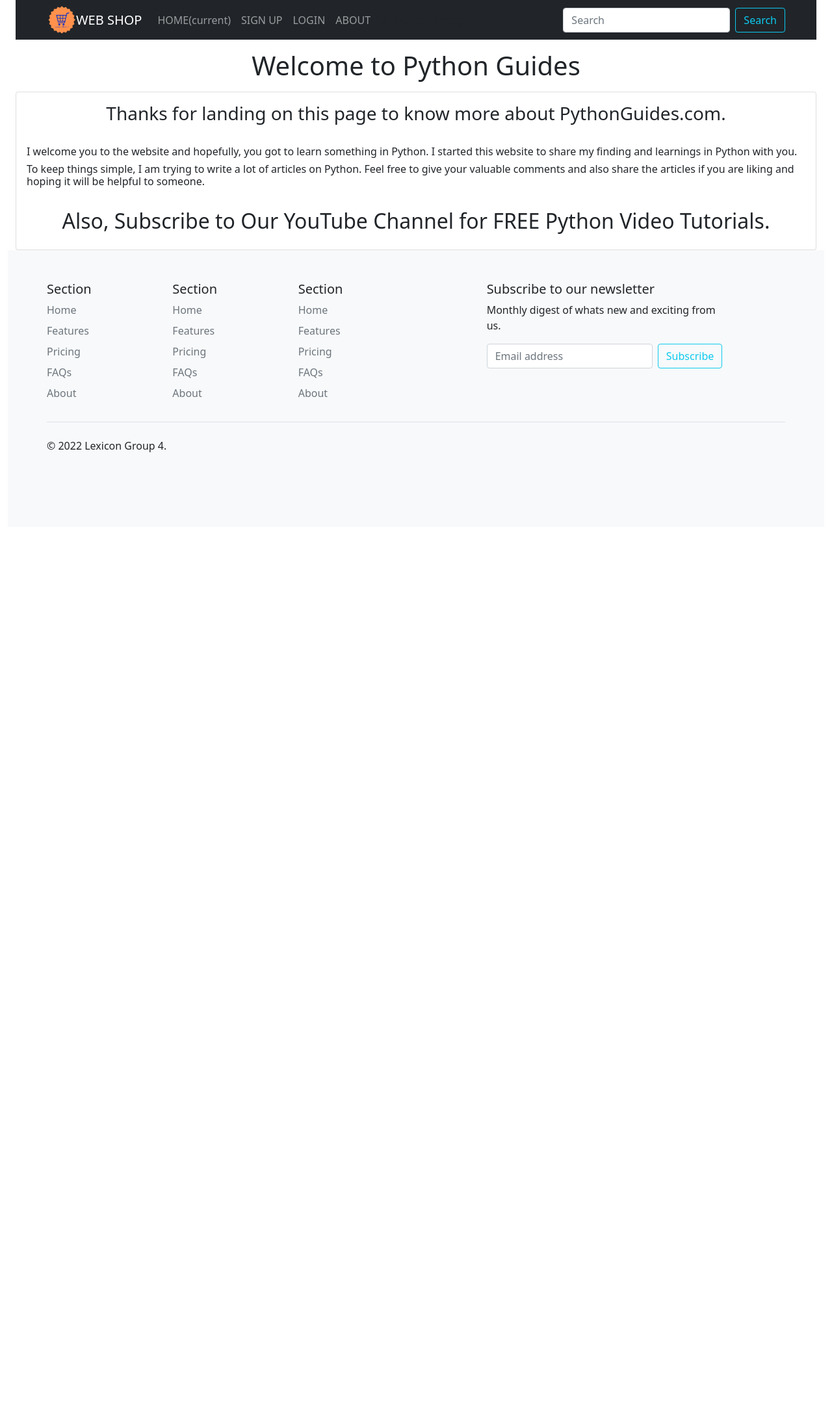
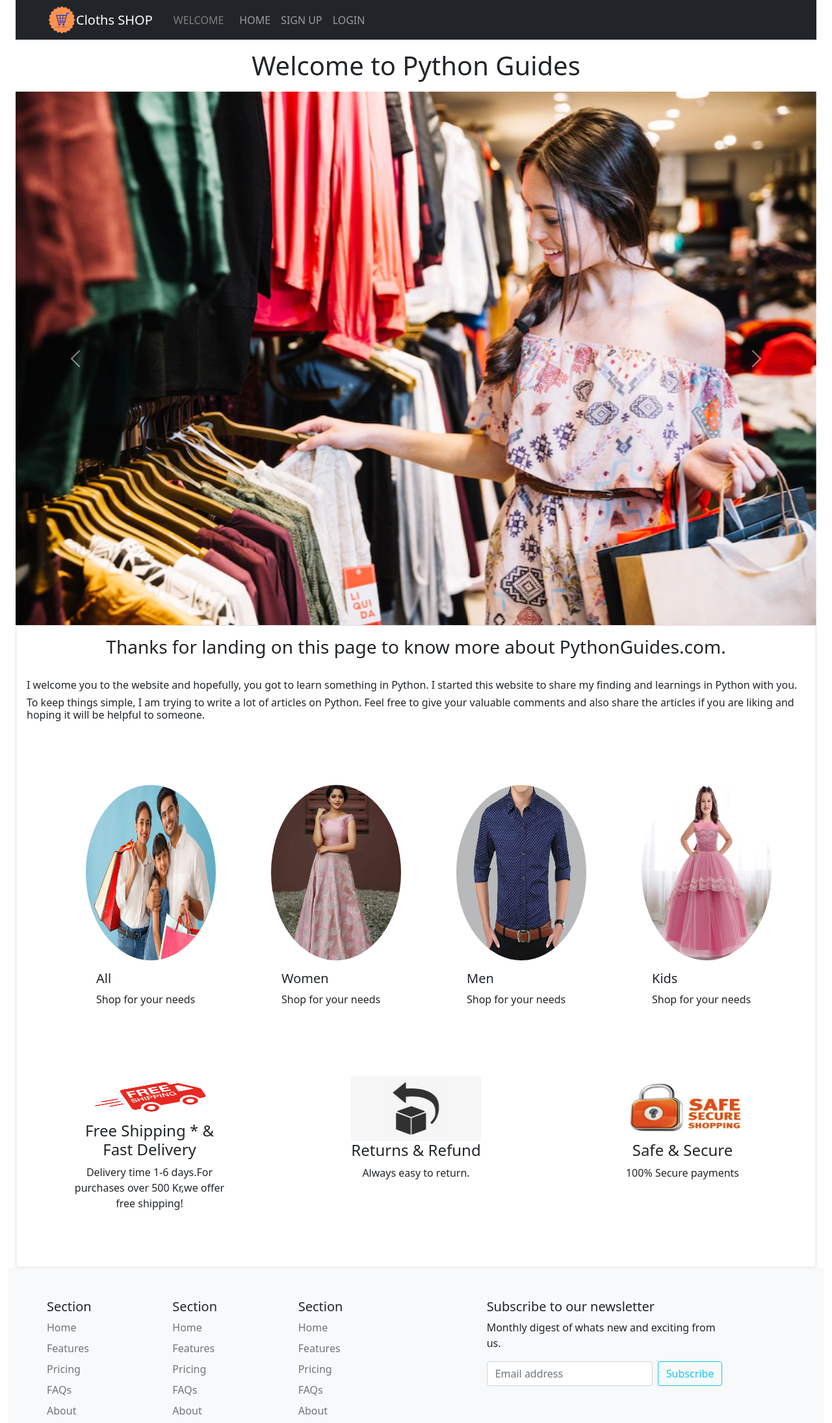
Before and after one commit to WebShopProjectGroup4/ShopStore, a Django app: page / in a window 1280 px wide. Shown: the top 2190 px of the page at 65% size. Before the commit the page ends 696 px from the top, so only its background shows below. Run offline with Django 3.2, Linux system fonts and the light colour scheme; some libraries are stand-ins or nearby versions.

Commit message:
added carousel and some pictures

```diff
--- a/webshop/shopApp/templates/base.html
+++ b/webshop/shopApp/templates/base.html
@@ -2,38 +2,33 @@
 {# HTML5 declaration #}
 <!DOCTYPE html>
 <html>
-{% load static %}
+
     <head>
-        <title>{% block title %} Home {% endblock title %} | Shop Store</title>
+        <title>{% block title %} Welcome {% endblock title %} | Colth Shop Store</title>
         {% block head_favicon %}
         <link rel="icon" type="image/png" href="/media/images/favicon.ico">
         {% endblock head_favicon %}
+        <meta http-equiv="Content-Type" content="text/html; charset=utf-8" />
+        <meta http-equiv="Content-Language" value="en-US" />
+        <meta name="viewport" content="width=device-width, initial-scale=1.0">
+        <!-- Bootstrap CSS -->
+    <link href="https://cdn.jsdelivr.net/npm/bootstrap@5.0.2/dist/css/bootstrap.min.css" rel="stylesheet" integrity="sha384-EVSTQN3/azprG1Anm3QDgpJLIm9Nao0Yz1ztcQTwFspd3yD65VohhpuuCOmLASjC" crossorigin="anonymous">
+    <link href="https://fonts.googleapis.com/css?family=Poppins:300,400,500,600,700,800,900" rel="stylesheet">
+    <script src="https://cdn.jsdelivr.net/npm/bootstrap@5.0.2/dist/js/bootstrap.bundle.min.js" integrity="sha384-MrcW6ZMFYlzcLA8Nl+NtUVF0sA7MsXsP1UyJoMp4YLEuNSfAP+JcXn/tWtIaxVXM" crossorigin="anonymous"></script>
 
-
-        <meta http-equiv="Content-Type" content="text/html; charset=utf-8" />
-
-        <meta http-equiv="Content-Language" value="en-US" />
-
-        <meta name="viewport" content="width=device-width, initial-scale=1.0">
-
-
-        <link href="https://cdn.jsdelivr.net/npm/bootstrap@5.0.2/dist/css/bootstrap.min.css" rel="stylesheet"
-            integrity="sha384-EVSTQN3/azprG1Anm3QDgpJLIm9Nao0Yz1ztcQTwFspd3yD65VohhpuuCOmLASjC" crossorigin="anonymous">
-
-
+    {% load static %}
+  <link rel="stylesheet" href=" {% static 'css/styleSearch.css' %} ">
+        <link rel="stylesheet" href=" {% static 'fonts/ionicons/css/ionicons.min.css' %} ">
     </head>
-
-
-
     <body>
-
-        {# Navigation Menu #}
         <div class="container-fluid">
             <header>
                 <div class="container-fluid">
                     <nav class="navbar navbar-expand-lg navbar-dark bg-dark px-5">
                         <img src="/media/images/logo.png" width="45" alt="" class="d-inline-block align-middle mr-2">
-                        <a class="navbar-brand" href="home">WEB SHOP</a>
+
+                        <a class="navbar-brand" href="{% url 'welcome' %}">Cloths SHOP</a>
+                        <a class="nav-link" style="text-decoration: none !important; color:gray;" href="{% url 'welcome' %}">WELCOME</a>
 
                         <button class="navbar-toggler" type="button" data-toggle="collapse" data-target="#navbarNav"
                         aria-controls="navbarNav" aria-expanded="false" aria-label="Toggle navigation">
@@ -42,32 +37,31 @@
                         <div class="collapse navbar-collapse" id="navbarNav">
                             <ul class="navbar-nav">
                                 <li class="nav-item active">
-                                    <a class="nav-link" href="home">HOME<span class="sr-only">(current)</span></a>
+
+                                    <a class="nav-link" href="{% url 'home' %}">HOME</a>
+
                             </li>
                             {% if user.is_authenticated %}
                             <li class="nav-item">
                                     <a class="nav-link" href="">Hi, {{user.first_name}}</a>
                             </li>
                             <li class="nav-item">
-                                <a class="nav-link" href="profile">My Profile</a>
+                                <a class="nav-link" href="{% url 'profile' %}">My Profile</a>
                             </li>
                             <li class="nav-item">
-                                <a class="nav-link" href="logout">LOGOUT</a>
-                            </li>
+                                <a class="nav-link" href="{% url 'about' %}">ABOUT</a>
+                                </li>
                             {% else %}
                             <li class="nav-item">
-                                <a class="nav-link" href="register">SIGN UP</a>
+                                <a class="nav-link" href="{% url 'register' %}">SIGN UP</a>
                             </li>
                             <li class="nav-item">
-                                <a class="nav-link" href="login">LOGIN</a>
+                                <a class="nav-link" href="{% url 'login' %}">LOGIN</a>
                             </li>
                             </li>
-                            <li class="nav-item">
-                            <a class="nav-link" href="about">ABOUT</a>
-                            </li>
                             {% endif %}
-                            </ul>
-                            <div class="cart">
+                            {% if user.is_authenticated %}
+                              <li >
                                 {% with total_items=cart|length %}
                                   {% if total_items > 0 %}
                                     Your cart:
@@ -79,21 +73,19 @@
                                     Your cart is empty.
                                   {% endif %}
                                 {% endwith %}
-                              </div>
-
+                                </li>
+                              <li >
+                                <a class="nav-link" href="{% url 'logout' %}">LOGOUT</a>
+                            </li>
                             <form class="d-flex ms-auto order-5">
                                 <input class="form-control me-2" type="search" placeholder="Search" aria-label="Search">
                                 <button class="btn btn-outline-info my-2 my-sm-0" type="submit">Search</button>
                                 </form>
+                                {% endif %}
+                            </ul>
                         </div>
-
                     </nav>
                 </div>
-
-
-
-
-
         </header>
         {# The Document Body #}
         <div id="site-wrapper">
@@ -166,15 +158,8 @@
             </footer>
 
         </div>
-        <script src="https://code.jquery.com/jquery-3.2.1.slim.min.js"
-        integrity="sha384-KJ3o2DKtIkvYIK3UENzmM7KCkRr/rE9/Qpg6aAZGJwFDMVNA/GpGFF93hXpG5KkN"
-        crossorigin="anonymous"></script>
-        <script src="https://cdnjs.cloudflare.com/ajax/libs/popper.js/1.12.9/umd/popper.min.js"
-        integrity="sha384-ApNbgh9B+Y1QKtv3Rn7W3mgPxhU9K/ScQsAP7hUibX39j7fakFPskvXusvfa0b4Q"
-        crossorigin="anonymous"></script>
-        <script src="https://maxcdn.bootstrapcdn.com/bootstrap/4.0.0/js/bootstrap.min.js"
-        integrity="sha384-JZR6Spejh4U02d8jOt6vLEHfe/JQGiRRSQQxSfFWpi1MquVdAyjUar5+76PVCmYl"
-        crossorigin="anonymous"></script>
+
+
 
     </body>
 </html>
--- a/webshop/shopApp/templates/welcome.html
+++ b/webshop/shopApp/templates/welcome.html
@@ -4,6 +4,30 @@
   <div class="container my-3">
     <h1 style="text-align:center;">Welcome to Python Guides</h1>
   </div>
+
+  <div id="carouselExampleControls" class="carousel slide" data-bs-ride="carousel">
+    <div class="carousel-inner">
+      <div class="carousel-item active">
+        <img src="media\images\clothing1.webp" class="d-block w-100" alt="...">
+      </div>
+      <div class="carousel-item">
+        <img src="media\images\clothing2.jpg" class="d-block w-100" alt="...">
+      </div>
+      <div class="carousel-item">
+        <img src="media\images\clothing3.webp" class="d-block w-100" alt="...">
+      </div>
+    </div>
+    <button class="carousel-control-prev" type="button" data-bs-target="#carouselExampleControls" data-bs-slide="prev">
+      <span class="carousel-control-prev-icon" aria-hidden="true"></span>
+      <span class="visually-hidden">Previous</span>
+    </button>
+    <button class="carousel-control-next" type="button" data-bs-target="#carouselExampleControls" data-bs-slide="next">
+      <span class="carousel-control-next-icon" aria-hidden="true"></span>
+      <span class="visually-hidden">Next</span>
+    </button>
+  </div>
+
+
 
   <div class="card">
     <div class="card-body">
@@ -14,6 +38,64 @@
       <h6>To keep things simple, I am trying to write a lot of articles on Python. Feel free to give your valuable
         comments and also share the articles if you are liking and hoping it will be helpful to someone.</h6>
       <br>
-      <h2 style="text-align:center;">Also, Subscribe to Our YouTube Channel for FREE Python Video Tutorials.</h2>
+
     </div>
+    <div class ="container" style="margin-top: 30px; " >
+      <div class="row" style="margin-top: 20px;margin-bottom: 20px;">
+          <div class="col-md-3">
+              <div class="card-img-top rounded-circle" style="width: 18rem;margin-left: 50px;">
+                  <img src="media\images\famimg.jpg" alt=""   style="height: 270px;width:200px;" class="card-img-top rounded-circle">
+                  <div class="card-body">
+                    <h5 class="card-title">All</h5>
+                    <p class="card-text">Shop for your needs</p>
+                  </div>
+                </div>
+          </div>
+          <div class="col-md-3">
+              <div  class="card-img-top rounded-circle" style="width: 18rem;margin-left: 50px;">
+                  <img src="media\images\womenimg.jpg" alt="" style="height: 270px;width:200px;" class="card-img-top rounded-circle" >
+                  <div class="card-body">
+                    <h5 class="card-title">Women</h5>
+                    <p class="card-text">Shop for your needs</p>
+                  </div>
+                </div>
+          </div>
+          <div class="col-md-3">
+              <div class="card-img-top rounded-circle" style="width: 18rem;margin-left: 50px;">
+                  <img src="media\images\menimg1.jpg" alt="" class="card-img-top rounded-circle" style="height: 270px;width:200px;">
+                  <div class="card-body">
+                    <h5 class="card-title">Men</h5>
+                    <p class="card-text">Shop for your needs</p>
+                  </div>
+                </div>
+          </div>
+          <div class="col-md-3">
+              <div class="card-img-top rounded-circle" style="width: 18rem;margin-left: 50px;">
+                  <img src="media\images\kidsimg.webp" alt=""   style="height: 270px;width:200px;" class="card-img-top rounded-circle">
+                  <div class="card-body">
+                    <h5 class="card-title">Kids</h5>
+                    <p class="card-text">Shop for your needs</p>
+                  </div>
+                </div>
+          </div>
+      </div>
+  </div>
+  <div class="flex-container" style="display: flex;flex-wrap: nowrap;justify-content: center;margin: 0px,auto;">
+    <div class = "mmse-ga" style="width: 20%; margin:70px auto; text-align: center;">
+        <img src="media\images\ship.png" alt="" style="height: 70px;width:200px">
+        <h4>Free Shipping * & Fast Delivery</h4>
+        <p>Delivery time 1-6 days.For purchases over 500 Kr,we offer free shipping!</p>
+    </div>
+    <div class = "mmse-ga" style="width: 20%; margin:70px auto; text-align: center;">
+        <img src="media\images\returnimg.png" alt="" style="height: 100px;width:200px">
+        <h4>Returns & Refund</h4>
+        <p>Always easy to return.</p>
+    </div>
+    <div class = "mmse-ga"  style="width: 20%; margin:70px auto; text-align: center;">
+        <img src="media\images\safe-secure.jpg" alt="" style="height: 100px;width:200px">
+        <h4>Safe & Secure</h4>
+        <p>100% Secure payments</p>
+    </div>
+</div>
+
     {% endblock %}
```
Also changed, not shown: webshop/db.sqlite3, webshop/media/images/clothing1.webp (added), webshop/media/images/clothing2.jpg (added), webshop/media/images/clothing3.webp (added), webshop/media/images/famimg.jpg (added), webshop/media/images/kidsimg.webp (added), webshop/media/images/menimg1.jpg (added), webshop/media/images/returnimg.png (added), webshop/media/images/safe-secure.jpg (added), webshop/media/images/ship.png (added), webshop/media/images/shipimg.jpg (added), webshop/media/images/womenimg.jpg (added).
